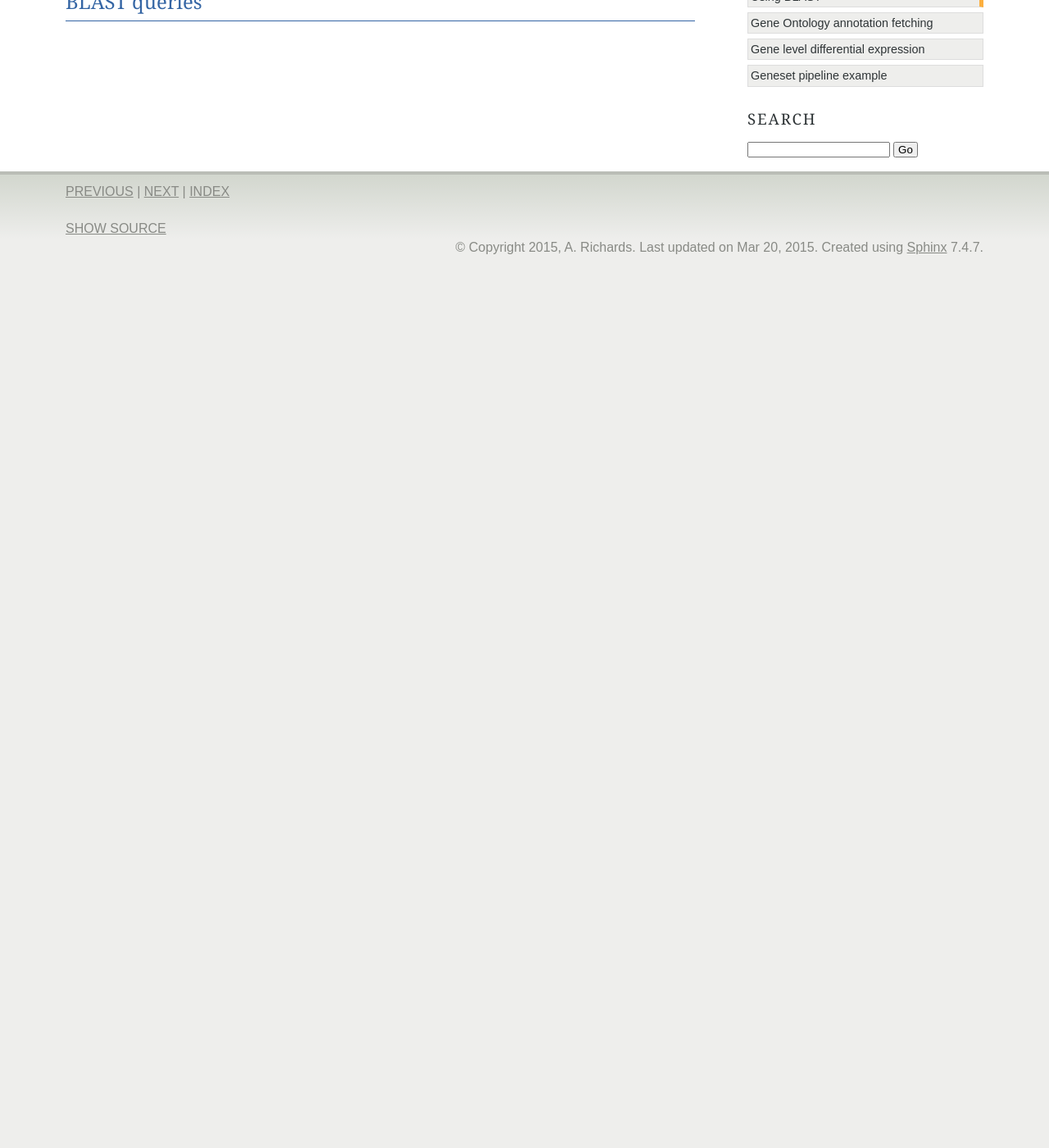
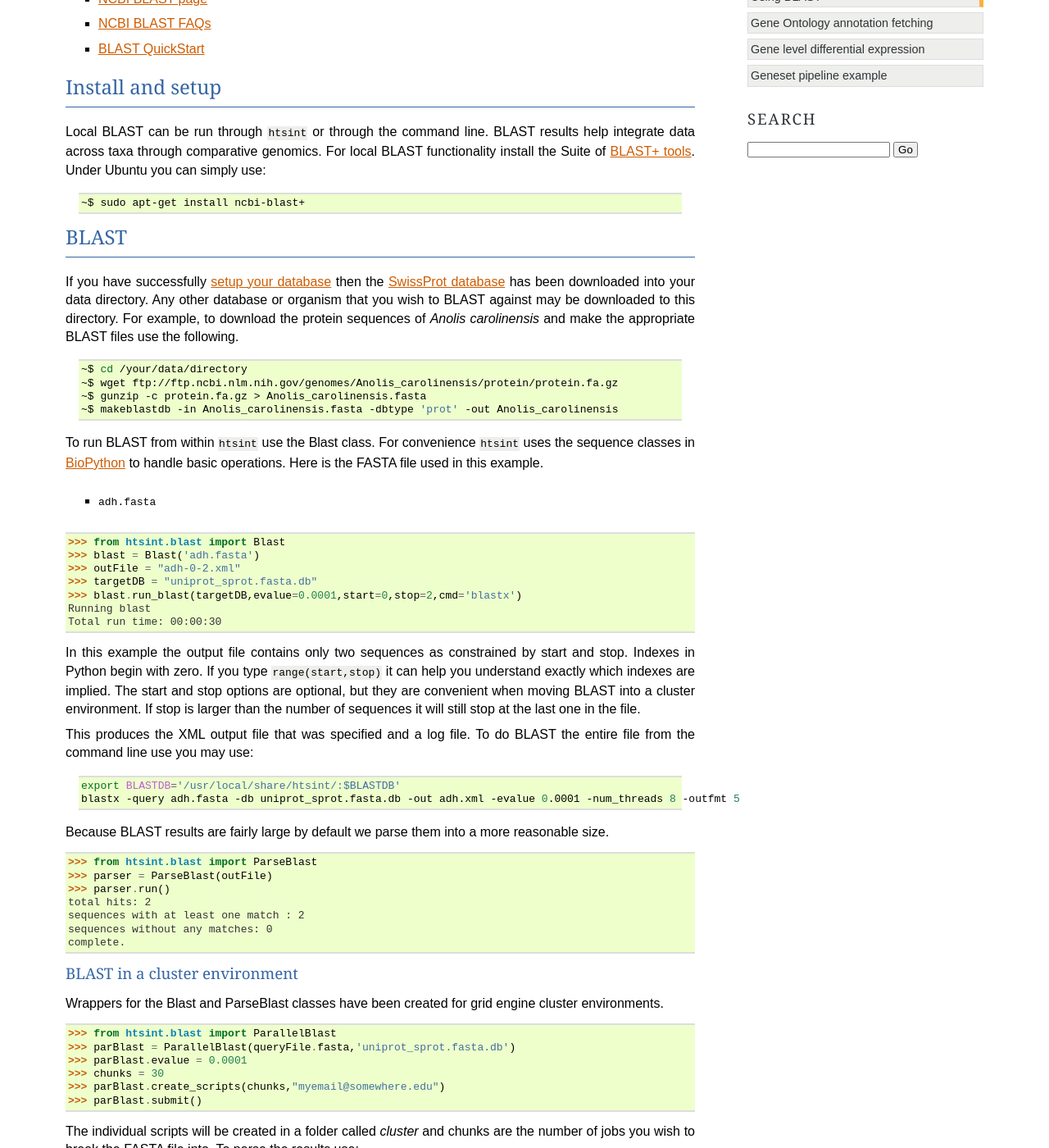
Before and after one commit to ajrichards/htsint, a Sphinx documentation site: the page built from docs/blast.rst, in a window 1280 px wide and 1400 px high, scrolled down 270 px. Shown: the whole window at 82% size. Built offline with Sphinx 7.4.7, drawn with Linux system fonts in a browser that asks for light colours; formulas are drawn with MathJax 3; the version number could not be read and is left out; before the commit the page ends 900 px from its top, so only the background shows below that; some of the changed text lies outside the part shown.

Commit message:
working on blast docs

```diff
--- a/docs/blast.rst
+++ b/docs/blast.rst
@@ -3,10 +3,88 @@
 BLAST
 ======================
 
-Setting up the BLAST database
+BLAST or Basic Local Alignment Search Tool is a widely used tool in computational biology.  A general introduction is beyond the scope of these documents, but more information can be found by visiting the following sites.
+
+   * `NCBI BLAST page <http://blast.ncbi.nlm.nih.gov/Blast.cgi>`_
+   * `NCBI BLAST FAQs <http://blast.ncbi.nlm.nih.gov/Blast.cgi?CMD=Web&PAGE_TYPE=BlastDocs&DOC_TYPE=FAQ>`_
+   * `BLAST QuickStart <http://www.ncbi.nlm.nih.gov/books/NBK1734/>`_
+
+Install and setup
 -----------------------------
 
-How to setup the BLAST database.
+Local BLAST can be run through ``htsint`` or through the command line. BLAST results help integrate data across taxa through comparative genomics.  For local BLAST functionality install the Suite of `BLAST+ tools <http://blast.ncbi.nlm.nih.gov/Blast.cgi?CMD=Web&PAGE_TYPE=BlastDocs&DOC_TYPE=Download>`_.  Under Ubuntu you can simply use:
 
-BLAST queries
--------------
+   .. code-block:: bash
+
+      ~$ sudo apt-get install ncbi-blast+
+
+BLAST
+-----------------
+
+If you have successfully :doc:`setup your database <database>` then the `SwissProt database <http://web.expasy.org/docs/swiss-prot_guideline.html>`_ has been downloaded into your data directory.  Any other database or organism that you wish to BLAST against may be downloaded to this directory.  For example, to download the protein sequences of *Anolis carolinensis* and make the appropriate BLAST files use the following.
+
+   .. code-block:: bash
+
+      ~$ cd /your/data/directory
+      ~$ wget ftp://ftp.ncbi.nlm.nih.gov/genomes/Anolis_carolinensis/protein/protein.fa.gz
+      ~$ gunzip -c protein.fa.gz > Anolis_carolinensis.fasta
+      ~$ makeblastdb -in Anolis_carolinensis.fasta -dbtype 'prot' -out Anolis_carolinensis
+
+To run BLAST from within ``htsint`` use the Blast class.  For convenience ``htsint`` uses the sequence classes in `BioPython <http://biopython.org/wiki/Main_Page>`_ to handle basic operations.  Here is the FASTA file used in this example.
+
+   * :download:`adh.fasta <../data/adh.fasta>`
+
+>>> from htsint.blast import Blast
+>>> blast = Blast('adh.fasta')
+>>> outFile = "adh-0-2.xml"
+>>> targetDB = "uniprot_sprot.fasta.db"
+>>> blast.run_blast(targetDB,evalue=0.0001,start=0,stop=2,cmd='blastx')
+Running blast
+Total run time: 00:00:30
+
+In this example the output file contains only two sequences as constrained by start and stop. Indexes in Python begin with zero.  If you type ``range(start,stop)`` it can help you understand exactly which indexes are implied.  The start and stop options are optional, but they are convenient when moving BLAST into a cluster environment.  If stop is larger than the number of sequences it will still stop at the last one in the file.
+
+This produces the XML output file that was specified and a log file.  To do BLAST the entire file from the command line use you may use:
+
+   .. code-block:: bash
+
+      export BLASTDB='/usr/local/share/htsint/:$BLASTDB'
+      blastx -query adh.fasta -db uniprot_sprot.fasta.db -out adh.xml -evalue 0.0001 -num_threads 8 -outfmt 5
+
+Because BLAST results are fairly large by default we parse them into a more reasonable size.
+
+>>> from htsint.blast import ParseBlast
+>>> parser = ParseBlast(outFile)
+>>> parser.run()
+total hits: 2
+sequences with at least one match : 2
+sequences without any matches: 0
+complete.
+
+BLAST in a cluster environment
+^^^^^^^^^^^^^^^^^^^^^^^^^^^^^^^^^^^^
+
+Wrappers for the Blast and ParseBlast classes have been created for grid engine cluster environments.
+
+>>> from htsint.blast import ParallelBlast
+>>> parBlast = ParallelBlast(queryFile.fasta,'uniprot_sprot.fasta.db')
+>>> parBlast.evalue = 0.0001
+>>> chunks = 30
+>>> parBlast.create_scripts(chunks,"myemail@somewhere.edu")
+>>> parBlast.submit()
+
+The individual scripts will be created in a folder called `cluster` and chunks are the number of jobs you wish to break the FASTA file into.  To parse the results use:
+
+>>> from htsint.blast import ParseParallelBlast
+>>> parser = ParseParallelBlast(queryFilePath)
+>>> chunks = 30
+>>> parser.run(chunks)
+
+
+BlastMapper
+---------------------
+
+BlastMapper is a class that htsint uses to interact with BLAST results.  BlastMapper takes as input the parsed results.  A method called ``create_summarized`` will take the parsed results and try to find matching UniProt and NCBI identifiers.  This summary can take time so it is saved as a separate file.
+
+
+>>> from htsint.blast import BlastMapper
--- a/docs/install.rst
+++ b/docs/install.rst
@@ -10,7 +10,7 @@ To install ``hts-integrate`` there are two steps.
 
 hts-integrate (``htsint``) is intended to run under GNU/Linux or another UNIX-based environment.  The software is tested with Ubuntu 14.04 and OSX although it should run under any operating system as it is simply a Python package with an attached PostgreSQL (or another) database.  Because Debian based distros are common in the bioinformatics world, some installation details are Debian specific, though they may be modified for other systems.
 
-Running local BLAST through hts-integrate is optional.  For BLAST functionality of the package install the Suite of `BLAST+ tools <http://blast.ncbi.nlm.nih.gov/Blast.cgi?CMD=Web&PAGE_TYPE=BlastDocs&DOC_TYPE=Download>`_.
+To ensure that you can run BLAST locally install the Suite of `BLAST+ tools <http://blast.ncbi.nlm.nih.gov/Blast.cgi?CMD=Web&PAGE_TYPE=BlastDocs&DOC_TYPE=Download>`_. For example,
 
    .. code-block:: bash
 
```
Also changed, not shown: setup.py (+0 -14 lines), 2 other files.
